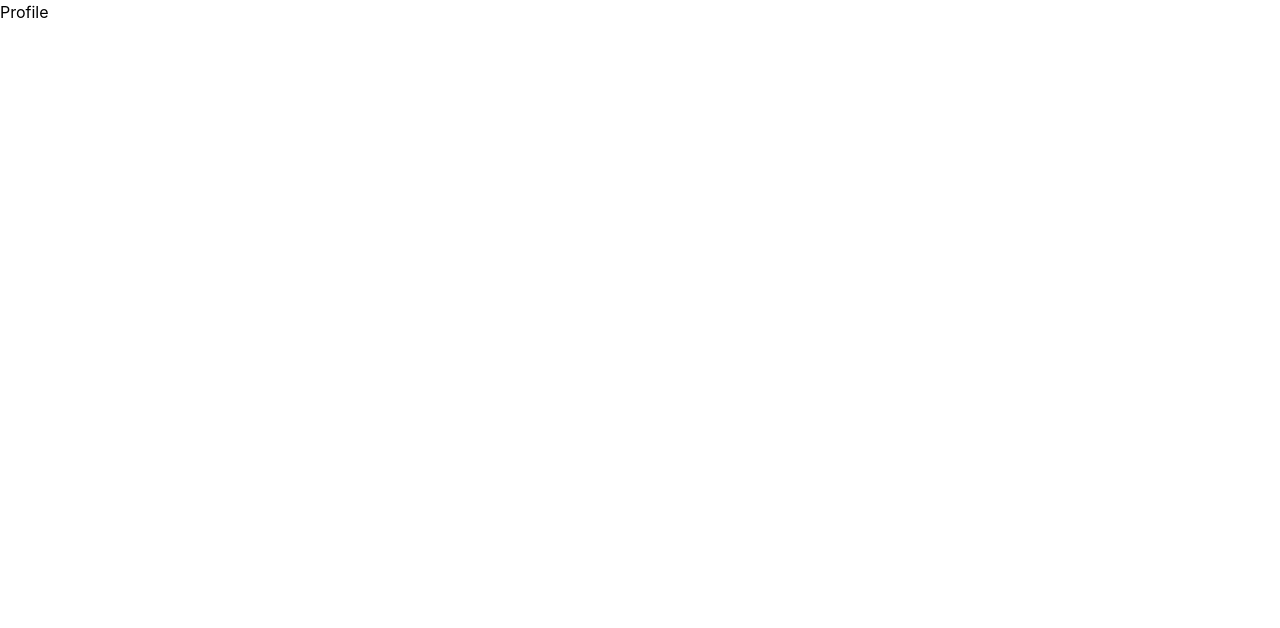
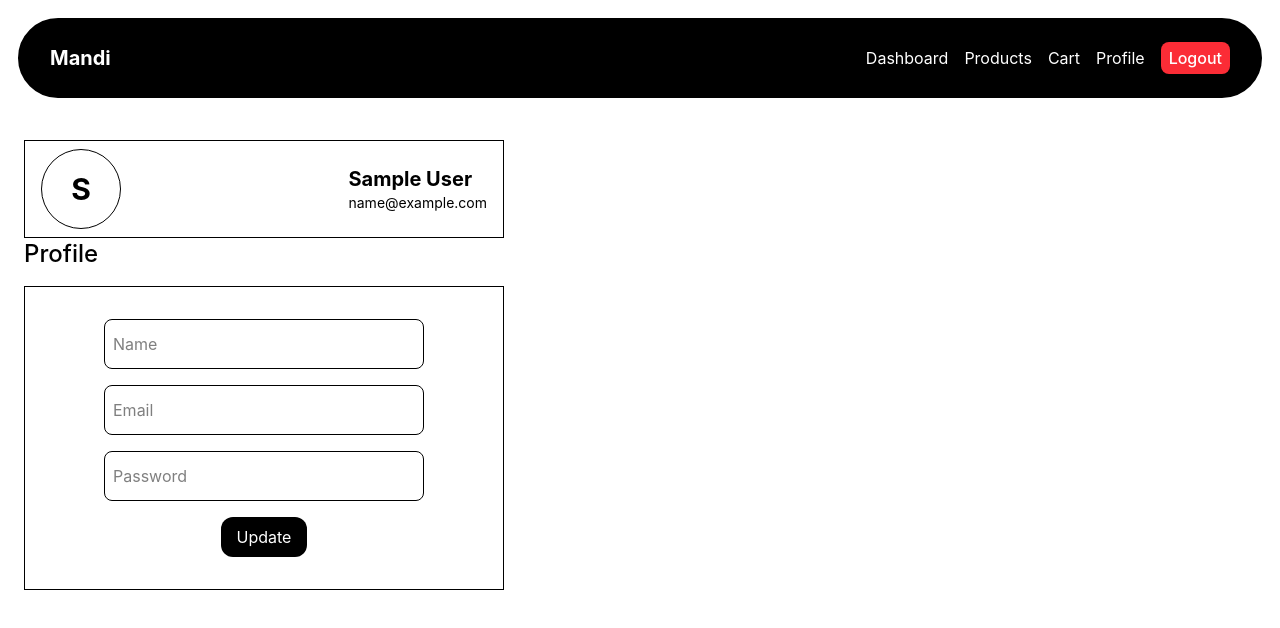
Before and after one commit to abhaydharmik/Mandi, a React (Vite) app: page /profile in a window 1280 px wide. Shown: the top 628 px of the page. Built offline with nearby package versions, Linux system fonts and the light colour scheme; sample sign-in values are in the browser's storage.

Commit message:
feat: implement authentication-based ecommerce dashboard with products, cart, profile, and protected routes

```diff
--- a/src/components/Navbar.jsx
+++ b/src/components/Navbar.jsx
@@ -0,0 +1,31 @@
+import React from 'react'
+import { Link, useNavigate } from 'react-router-dom'
+
+const Navbar = () => {
+
+    const navigate = useNavigate()
+
+    const logout = () => {
+        localStorage.removeItem("session")
+        navigate("/")
+    }
+
+  return (
+    <div className='bg-black text-white flex justify-between items-center px-8 py-6 m-4 rounded-full border-2'>
+        <div>
+            <h1 className='text-xl font-bold'>Mandi</h1>
+        </div>
+
+        <div className='flex space-x-4 items-center'>
+            <Link to={"/dashboard"}>Dashboard</Link>
+            <Link to={"/products"}>Products</Link>
+            <Link to={"/cart"}>Cart</Link>
+            <Link to={"/profile"}>Profile</Link>
+
+            <button className='bg-red-500 px-2 py-1 rounded-lg text-white font-medium' onClick={logout}>Logout</button>
+        </div>
+    </div>
+  )
+}
+
+export default Navbar
--- a/src/components/ProductCard.jsx
+++ b/src/components/ProductCard.jsx
@@ -0,0 +1,33 @@
+import React from "react";
+
+const ProductCard = ({ product }) => {
+  const addToCart = () => {
+    let cart = JSON.parse(localStorage.getItem("cart")) || [];
+
+    cart.push(product);
+
+    localStorage.setItem("cart", JSON.stringify(cart));
+    alert("Product Added!!")
+  };
+
+  return (
+    <div className="border-2  rounded-lg text-center flex flex-col justify-around items-center p-6">
+      <div className="flex justify-center">
+        <img src={product.image} alt="product-img" className="h-40" />
+      </div>
+
+      <div className="mt-4">
+        <h3 className="font-bold px-4">{product.title}</h3>
+        <p className="text-blue-500 font-medium text-lg">₹{product.price}</p>
+      </div>
+      <button
+        onClick={addToCart}
+        className="px-2 py-2 mt-4 w-30 rounded text-sm bg-black text-white hover:scale-95 cursor-pointer transition"
+      >
+        Add to cart
+      </button>
+    </div>
+  );
+};
+
+export default ProductCard;
--- a/src/pages/Cart.jsx
+++ b/src/pages/Cart.jsx
@@ -1,9 +1,32 @@
-import React from 'react'
+import React, { useEffect, useState } from "react";
+import Navbar from "../components/Navbar";
 
 const Cart = () => {
+
+  document.title = "Mandi | Cart"
+
+  const [cart, setCart] = useState([]);
+
+  useEffect(() => {
+    const items = JSON.parse(localStorage.getItem("cart")) || [];
+    setCart(items);
+  }, []);
+
   return (
-    <div>Cart</div>
-  )
-}
+    <div>
+      <Navbar />
 
-export default Cart
+      <div className="p-6">
+        {cart.map((item)=> (
+          <div key={item.id} className="border p-3 mb-3">
+            <img src={item.image} alt="item-img" className="h-25" />
+            <p>{item.title}</p>
+            <span>₹{item.price}</span>
+          </div>
+        ))}
+        </div>
+    </div>
+  );
+};
+
+export default Cart;
--- a/src/pages/Dashboard.jsx
+++ b/src/pages/Dashboard.jsx
@@ -1,8 +1,21 @@
 import React from 'react'
+import Navbar from '../components/Navbar'
 
 const Dashboard = () => {
+  document.title = "Mandi | Dashboard"
+
+  const user = JSON.parse(localStorage.getItem("user"))
+
   return (
-    <div>Dashboard</div>
+    <div>
+      <Navbar />
+
+      <div className="px-8 py-4">
+        <h1 className="text-xl  text-right font-bold">
+          Welcome {user?.name}
+        </h1>
+      </div>
+    </div>
   )
 }
 
--- a/src/pages/Login.jsx
+++ b/src/pages/Login.jsx
@@ -1,8 +1,66 @@
-import React from 'react'
+import React, { useState } from 'react'
+import { Link, useNavigate } from 'react-router-dom'
 
 const Login = () => {
+
+  document.title = "Mandi | Login"
+
+  const [email, setEmail] = useState("")
+  const [password, setPassword] = useState("")
+
+  const navigate = useNavigate()
+
+  const handleLogin = (e) => {
+    e.preventDefault()
+
+    const storedUser = JSON.parse(localStorage.getItem("user"))
+
+    if(storedUser && email === storedUser.email  && password === storedUser.password){
+      localStorage.setItem("session", Date.now())
+      navigate("/dashboard")
+    }else{
+      alert("Invalid credentials")
+    }
+  }
+
   return (
-    <div>Login</div>
+    <div className='flex flex-col  items-center justify-center h-screen'>
+      <div className="shadow-lg border p-6 w-80  rounded-lg">
+      <form onSubmit={handleLogin} className=' flex flex-col justify-center text-center space-y-4'>
+        <h2 className="text-center font-bold text-2xl mb-4">Login</h2>
+
+        <input
+            type="email"
+            name="email"
+            placeholder="Enter email"
+            className="border p-2 rounded-xl"
+            onChange={(e) => setEmail(e.target.value)}
+          />
+
+          <input
+            type="password"
+            name="name"
+            placeholder="Enter password"
+            className="border p-2 rounded-xl"
+            onChange={(e) => setPassword(e.target.value)}
+          />
+
+        <button
+            type="submit"
+            className="mt-6 bg-black text-white w-full p-2 text-center rounded-xl hover:bg-gray-800"
+          >
+            Login
+          </button>
+      </form>
+
+      <p className="text-center text-obsidian-500 text-sm font-body mt-6">
+            Don't have an account?{' '}
+            <Link to="/register" className="text-gold-400 hover:text-gold-300 transition-colors font-medium">
+              Create one
+            </Link>
+          </p>
+      </div>
+    </div>
   )
 }
 
--- a/src/pages/Products.jsx
+++ b/src/pages/Products.jsx
@@ -1,9 +1,30 @@
-import React from 'react'
+import React, { useEffect, useState } from "react";
+import Navbar from "../components/Navbar";
+import ProductCard from "../components/ProductCard";
 
 const Products = () => {
+
+  document.title = "Mandi | Products"
+
+  const [products, setProducts] = useState([]);
+
+  useEffect(() => {
+    fetch("https://fakestoreapi.com/products")
+      .then((res) => res.json())
+      .then((data) => setProducts(data));
+  }, []);
+
   return (
-    <div>Products</div>
-  )
-}
+    <div>
+      <Navbar />
 
-export default Products
+      <div className="grid grid-cols-1 md:grid-cols-3 lg:grid-cols-4 gap-6 p-8">
+        {products.map((product) => (
+          <ProductCard key={product.id} product={product} />
+        ))}
+      </div>
+    </div>
+  );
+};
+
+export default Products;
--- a/src/pages/Profile.jsx
+++ b/src/pages/Profile.jsx
@@ -1,9 +1,79 @@
-import React from 'react'
+import React, { useState } from "react";
+import Navbar from "../components/Navbar";
 
 const Profile = () => {
+  document.title = "Mandi | Profile";
+
+  const storedUser = JSON.parse(localStorage.getItem("user"));
+
+  const [name, setName] = useState(storedUser.name);
+  const [email, setEmail] = useState(storedUser.email);
+  const [password, setPassword] = useState(storedUser.password);
+
+  const updateProfile = () => {
+    const updatedUser = {
+      ...storedUser,
+      name,
+      email,
+      password,
+    };
+
+    localStorage.setItem("user", JSON.stringify(updatedUser));
+
+    alert("Profile Updated");
+  };
+
   return (
-    <div>Profile</div>
-  )
-}
+    <div>
+      <Navbar />
 
-export default Profile
+      <div className="p-6">
+        <div className="flex justify-between items-center w-120 border px-4 py-2">
+          <div className="border w-20 h-20 rounded-full flex items-center justify-center text-obsidian-900 font-display font-bold text-3xl shrink-0">
+            {name?.[0]?.toUpperCase()}
+          </div>
+          <div className="">
+            <h2 className="text-xl font-bold">{name}</h2>
+            <h3 className="text-sm ">{email}</h3>
+          </div>
+        </div>
+
+        <h2 className="font-medium text-2xl mb-4">Profile</h2>
+
+        <div className="border p-8 flex flex-col justify-center items-center space-y-4 w-120">
+          <input
+            type="text"
+            placeholder="Name"
+            className="border rounded-lg w-80 px-2 py-3"
+            onChange={(e) => setName(e.target.name)}
+          />
+
+          <input
+            type="text"
+            placeholder="Email"
+            className="border rounded-lg w-80 px-2 py-3"
+            onChange={(e) => setName(e.target.name)}
+          />
+
+          <input
+            type="text"
+            placeholder="Password"
+            className="border rounded-lg w-80 px-2 py-3"
+            onChange={(e) => setName(e.target.name)}
+          />
+
+          <div>
+            <button
+              onClick={updateProfile}
+              className="bg-black text-white px-4 py-2 rounded-xl"
+            >
+              Update
+            </button>
+          </div>
+        </div>
+      </div>
+    </div>
+  );
+};
+
+export default Profile;
--- a/src/pages/Register.jsx
+++ b/src/pages/Register.jsx
@@ -1,9 +1,68 @@
-import React from 'react'
+import React, { useState } from "react";
+import { useNavigate } from "react-router-dom";
 
 const Register = () => {
+
+  document.title = "Mandi | Register"
+
+  const [name, setName] = useState("");
+  const [email, setEmail] = useState("");
+  const [password, setPassword] = useState("");
+
+  const navigate = useNavigate()
+
+  const handleSubmit = (e) => {
+    e.preventDefault()
+
+    const user = {name, email, password}
+
+    localStorage.setItem("user", JSON.stringify(user))
+
+    alert("Registered Successfully")
+
+    navigate("/")
+  }
+
   return (
-    <div>Register</div>
-  )
-}
+    <div className="flex flex-col  items-center justify-center h-screen">
+      <div className="shadow-lg border p-6 w-80  rounded-lg">
+        <h2 className="text-center font-bold text-2xl mb-4">Register </h2>
 
-export default Register
+        <form onSubmit={handleSubmit} className=" flex flex-col space-y-4">
+          <input
+            type="text"
+            name="name"
+            placeholder="Enter name"
+            className="border p-2 rounded-xl"
+            onChange={(e) => setName(e.target.value)}
+          />
+
+          <input
+            type="email"
+            name="email"
+            placeholder="Enter email"
+            className="border p-2 rounded-xl"
+            onChange={(e) => setEmail(e.target.value)}
+          />
+
+          <input
+            type="password"
+            name="name"
+            placeholder="Enter password"
+            className="border p-2 rounded-xl"
+            onChange={(e) => setPassword(e.target.value)}
+          />
+
+          <button
+            type="submit"
+            className="mt-6 bg-black text-white w-full p-2 text-center rounded-xl hover:bg-gray-800"
+          >
+            Register
+          </button>
+        </form>
+      </div>
+    </div>
+  );
+};
+
+export default Register;
```
